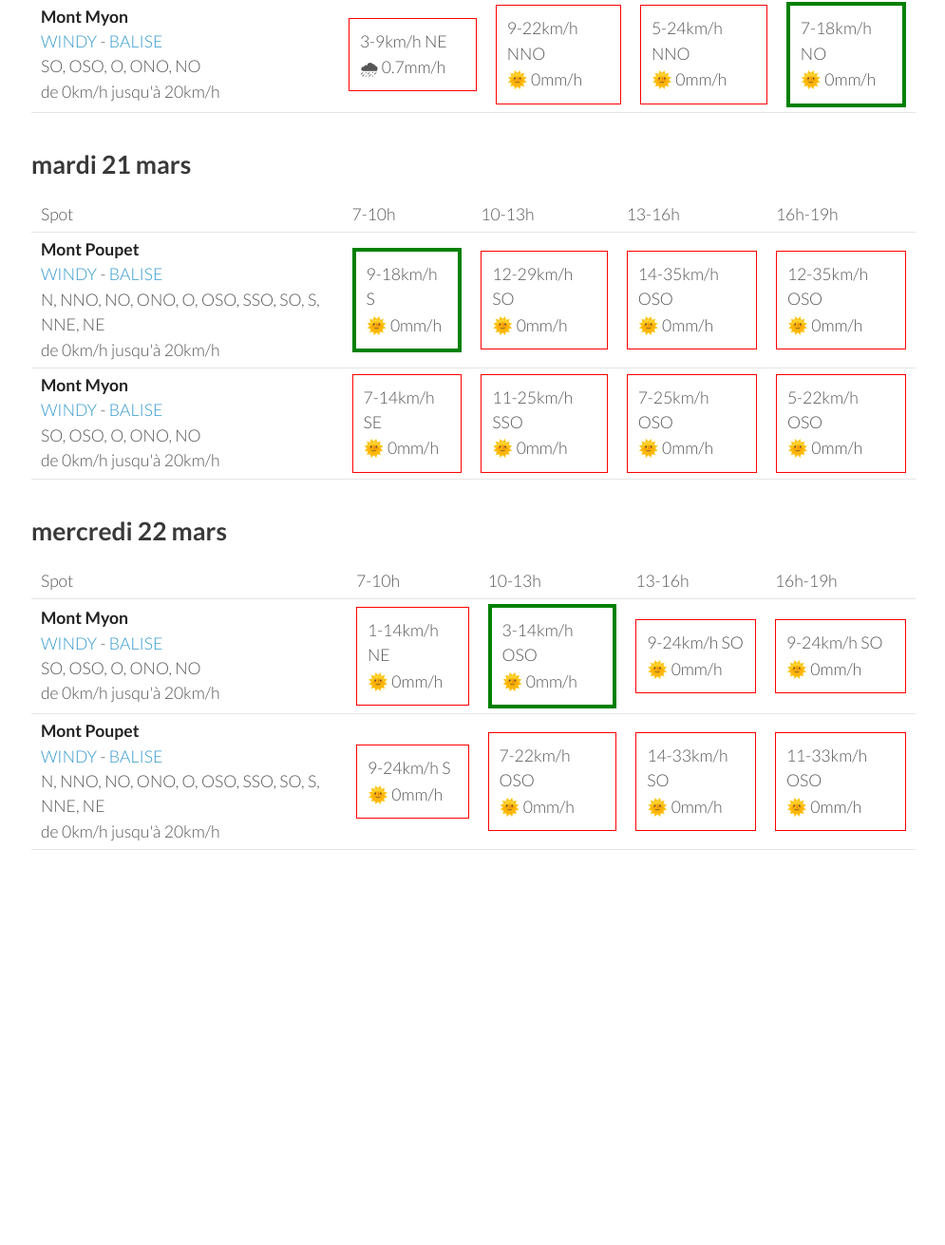
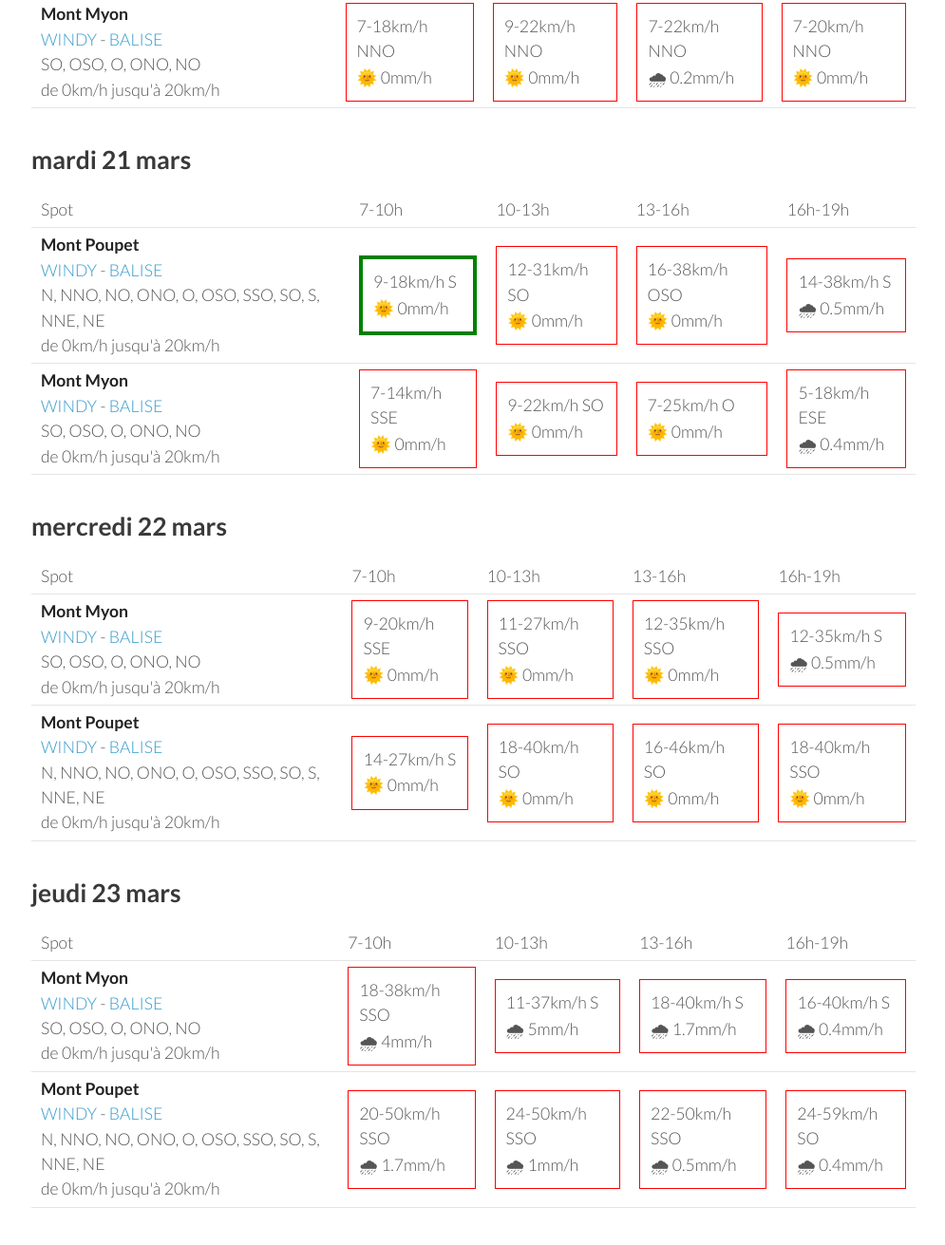
Before and after one commit to parapente-dans-le-nord/parapente-dans-le-nord.github.io, a Jekyll site: the page built from jura.markdown, in a window 1280 px wide and 1400 px high, scrolled down 1289 px. Shown: the top 1311 px of the window at 95% size, without its empty margins (25-1020 px from the left). Built offline with Jekyll 4.4.1, drawn with Linux system fonts in a browser that asks for light colours; before the commit the page ends 2312 px from its top, so only the background shows below that; some of the changed text lies outside the part shown.

Commit message:
update index.markdown

```diff
--- a/jura.markdown
+++ b/jura.markdown
@@ -7,7 +7,7 @@ title:  "Tous les spots"
 {: .links}
 
 # Prevision Windy, modèle Arome
-page mise à jour le samedi 18 mars 06:20
+page mise à jour le samedi 18 mars 10:20
 
 ## samedi 18 mars
 
@@ -96,20 +96,20 @@ page mise à jour le samedi 18 mars 06:20
 <tr>
         <td><strong>Mont Poupet</strong><br><a href="https://windy.com/46.970/5.876?46.541,5.876,8">WINDY</a> - <span class=""><a href="http://www.balisemeteo.com/balise.php?idBalise=92">BALISE</a> </span><br> <span class="vent-favorable">N, NNO, NO, ONO, O, OSO, SSO, SO, S, NNE, NE</span><br><span class="force-vent">de 0km/h jusqu'à 20km/h</span> </td>
 
-            <td><div class="flyable"><p>3-12km/h OSO</p><p>🌧 1mm/h</p></div></td>
-            <td><div class="flyable"><p>3-12km/h NO</p><p>🌞 0mm/h</p></div></td>
-            <td><div class="flyable"><p>3-18km/h NO</p><p>🌧 0.3mm/h</p></div></td>
-            <td><div class="flyable"><p>5-16km/h NO</p><p>🌞 0mm/h</p></div></td>
+            <td><div class="flyable"><p>7-14km/h NNE</p><p>🌧 0.3mm/h</p></div></td>
+            <td><div class="flyable"><p>3-14km/h NO</p><p>🌞 0mm/h</p></div></td>
+            <td><div class="flyable"><p>5-20km/h NO</p><p>🌞 0mm/h</p></div></td>
+            <td><div class="flyable"><p>7-18km/h NO</p><p>🌞 0mm/h</p></div></td>
 
 
     </tr>
 <tr>
         <td><strong>Mont Myon</strong><br><a href="https://windy.com/46.331/5.397?45.898,5.394,8,m:eWoagj8">WINDY</a> - <span class=""><a href="http://www.balisemeteo.com/balise.php?idBalise=70">BALISE</a> </span><br> <span class="vent-favorable">SO, OSO, O, ONO, NO</span><br><span class="force-vent">de 0km/h jusqu'à 20km/h</span> </td>
 
-            <td><div class="not-flyable"><p>3-9km/h NE</p><p>🌧 0.7mm/h</p></div></td>
+            <td><div class="not-flyable"><p>7-18km/h NNO</p><p>🌞 0mm/h</p></div></td>
             <td><div class="not-flyable"><p>9-22km/h NNO</p><p>🌞 0mm/h</p></div></td>
-            <td><div class="not-flyable"><p>5-24km/h NNO</p><p>🌞 0mm/h</p></div></td>
-            <td><div class="flyable"><p>7-18km/h NO</p><p>🌞 0mm/h</p></div></td>
+            <td><div class="not-flyable"><p>7-22km/h NNO</p><p>🌧 0.2mm/h</p></div></td>
+            <td><div class="not-flyable"><p>7-20km/h NNO</p><p>🌞 0mm/h</p></div></td>
 
 
     </tr>
@@ -133,19 +133,19 @@ page mise à jour le samedi 18 mars 06:20
         <td><strong>Mont Poupet</strong><br><a href="https://windy.com/46.970/5.876?46.541,5.876,8">WINDY</a> - <span class=""><a href="http://www.balisemeteo.com/balise.php?idBalise=92">BALISE</a> </span><br> <span class="vent-favorable">N, NNO, NO, ONO, O, OSO, SSO, SO, S, NNE, NE</span><br><span class="force-vent">de 0km/h jusqu'à 20km/h</span> </td>
 
             <td><div class="flyable"><p>9-18km/h S</p><p>🌞 0mm/h</p></div></td>
-            <td><div class="not-flyable"><p>12-29km/h SO</p><p>🌞 0mm/h</p></div></td>
-            <td><div class="not-flyable"><p>14-35km/h OSO</p><p>🌞 0mm/h</p></div></td>
-            <td><div class="not-flyable"><p>12-35km/h OSO</p><p>🌞 0mm/h</p></div></td>
+            <td><div class="not-flyable"><p>12-31km/h SO</p><p>🌞 0mm/h</p></div></td>
+            <td><div class="not-flyable"><p>16-38km/h OSO</p><p>🌞 0mm/h</p></div></td>
+            <td><div class="not-flyable"><p>14-38km/h S</p><p>🌧 0.5mm/h</p></div></td>
 
 
     </tr>
 <tr>
         <td><strong>Mont Myon</strong><br><a href="https://windy.com/46.331/5.397?45.898,5.394,8,m:eWoagj8">WINDY</a> - <span class=""><a href="http://www.balisemeteo.com/balise.php?idBalise=70">BALISE</a> </span><br> <span class="vent-favorable">SO, OSO, O, ONO, NO</span><br><span class="force-vent">de 0km/h jusqu'à 20km/h</span> </td>
 
-            <td><div class="not-flyable"><p>7-14km/h SE</p><p>🌞 0mm/h</p></div></td>
-            <td><div class="not-flyable"><p>11-25km/h SSO</p><p>🌞 0mm/h</p></div></td>
-            <td><div class="not-flyable"><p>7-25km/h OSO</p><p>🌞 0mm/h</p></div></td>
-            <td><div class="not-flyable"><p>5-22km/h OSO</p><p>🌞 0mm/h</p></div></td>
+            <td><div class="not-flyable"><p>7-14km/h SSE</p><p>🌞 0mm/h</p></div></td>
+            <td><div class="not-flyable"><p>9-22km/h SO</p><p>🌞 0mm/h</p></div></td>
+            <td><div class="not-flyable"><p>7-25km/h O</p><p>🌞 0mm/h</p></div></td>
+            <td><div class="not-flyable"><p>5-18km/h ESE</p><p>🌧 0.4mm/h</p></div></td>
 
 
     </tr>
@@ -168,20 +168,20 @@ page mise à jour le samedi 18 mars 06:20
 <tr>
         <td><strong>Mont Myon</strong><br><a href="https://windy.com/46.331/5.397?45.898,5.394,8,m:eWoagj8">WINDY</a> - <span class=""><a href="http://www.balisemeteo.com/balise.php?idBalise=70">BALISE</a> </span><br> <span class="vent-favorable">SO, OSO, O, ONO, NO</span><br><span class="force-vent">de 0km/h jusqu'à 20km/h</span> </td>
 
-            <td><div class="not-flyable"><p>1-14km/h NE</p><p>🌞 0mm/h</p></div></td>
-            <td><div class="flyable"><p>3-14km/h OSO</p><p>🌞 0mm/h</p></div></td>
-            <td><div class="not-flyable"><p>9-24km/h SO</p><p>🌞 0mm/h</p></div></td>
-            <td><div class="not-flyable"><p>9-24km/h SO</p><p>🌞 0mm/h</p></div></td>
+            <td><div class="not-flyable"><p>9-20km/h SSE</p><p>🌞 0mm/h</p></div></td>
+            <td><div class="not-flyable"><p>11-27km/h SSO</p><p>🌞 0mm/h</p></div></td>
+            <td><div class="not-flyable"><p>12-35km/h SSO</p><p>🌞 0mm/h</p></div></td>
+            <td><div class="not-flyable"><p>12-35km/h S</p><p>🌧 0.5mm/h</p></div></td>
 
 
     </tr>
 <tr>
         <td><strong>Mont Poupet</strong><br><a href="https://windy.com/46.970/5.876?46.541,5.876,8">WINDY</a> - <span class=""><a href="http://www.balisemeteo.com/balise.php?idBalise=92">BALISE</a> </span><br> <span class="vent-favorable">N, NNO, NO, ONO, O, OSO, SSO, SO, S, NNE, NE</span><br><span class="force-vent">de 0km/h jusqu'à 20km/h</span> </td>
 
-            <td><div class="not-flyable"><p>9-24km/h S</p><p>🌞 0mm/h</p></div></td>
-            <td><div class="not-flyable"><p>7-22km/h OSO</p><p>🌞 0mm/h</p></div></td>
-            <td><div class="not-flyable"><p>14-33km/h SO</p><p>🌞 0mm/h</p></div></td>
-            <td><div class="not-flyable"><p>11-33km/h OSO</p><p>🌞 0mm/h</p></div></td>
+            <td><div class="not-flyable"><p>14-27km/h S</p><p>🌞 0mm/h</p></div></td>
+            <td><div class="not-flyable"><p>18-40km/h SO</p><p>🌞 0mm/h</p></div></td>
+            <td><div class="not-flyable"><p>16-46km/h SO</p><p>🌞 0mm/h</p></div></td>
+            <td><div class="not-flyable"><p>18-40km/h SSO</p><p>🌞 0mm/h</p></div></td>
 
 
     </tr>
@@ -189,3 +189,39 @@ page mise à jour le samedi 18 mars 06:20
 </tbody>
 </table>
 {:/}
+## jeudi 23 mars
+
+{::nomarkdown}
+<table>
+  <tbody>
+    <tr>
+      <td>Spot</td>
+      <td>7-10h</td>
+      <td>10-13h</td>
+      <td>13-16h</td>
+      <td>16h-19h</td>
+    </tr>
+<tr>
+        <td><strong>Mont Myon</strong><br><a href="https://windy.com/46.331/5.397?45.898,5.394,8,m:eWoagj8">WINDY</a> - <span class=""><a href="http://www.balisemeteo.com/balise.php?idBalise=70">BALISE</a> </span><br> <span class="vent-favorable">SO, OSO, O, ONO, NO</span><br><span class="force-vent">de 0km/h jusqu'à 20km/h</span> </td>
+
+            <td><div class="not-flyable"><p>18-38km/h SSO</p><p>🌧 4mm/h</p></div></td>
+            <td><div class="not-flyable"><p>11-37km/h S</p><p>🌧 5mm/h</p></div></td>
+            <td><div class="not-flyable"><p>18-40km/h S</p><p>🌧 1.7mm/h</p></div></td>
+            <td><div class="not-flyable"><p>16-40km/h S</p><p>🌧 0.4mm/h</p></div></td>
+
+
+    </tr>
+<tr>
+        <td><strong>Mont Poupet</strong><br><a href="https://windy.com/46.970/5.876?46.541,5.876,8">WINDY</a> - <span class=""><a href="http://www.balisemeteo.com/balise.php?idBalise=92">BALISE</a> </span><br> <span class="vent-favorable">N, NNO, NO, ONO, O, OSO, SSO, SO, S, NNE, NE</span><br><span class="force-vent">de 0km/h jusqu'à 20km/h</span> </td>
+
+            <td><div class="not-flyable"><p>20-50km/h SSO</p><p>🌧 1.7mm/h</p></div></td>
+            <td><div class="not-flyable"><p>24-50km/h SSO</p><p>🌧 1mm/h</p></div></td>
+            <td><div class="not-flyable"><p>22-50km/h SSO</p><p>🌧 0.5mm/h</p></div></td>
+            <td><div class="not-flyable"><p>24-59km/h SO</p><p>🌧 0.4mm/h</p></div></td>
+
+
+    </tr>
+
+</tbody>
+</table>
+{:/}
```
